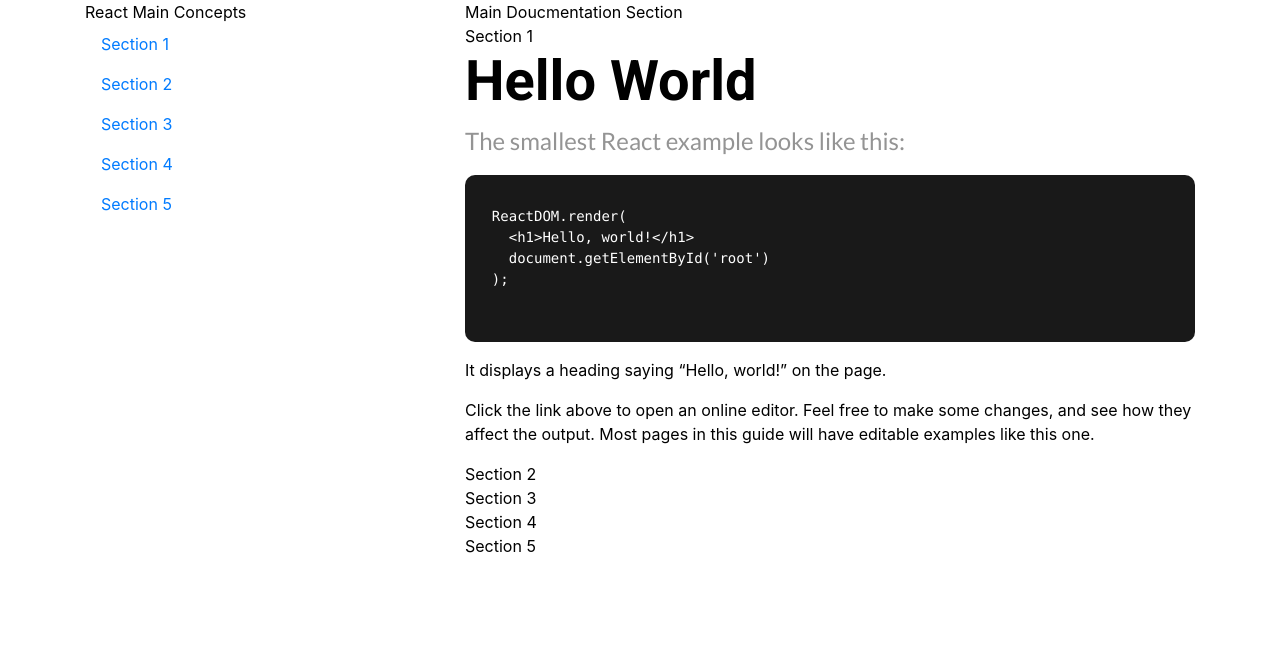
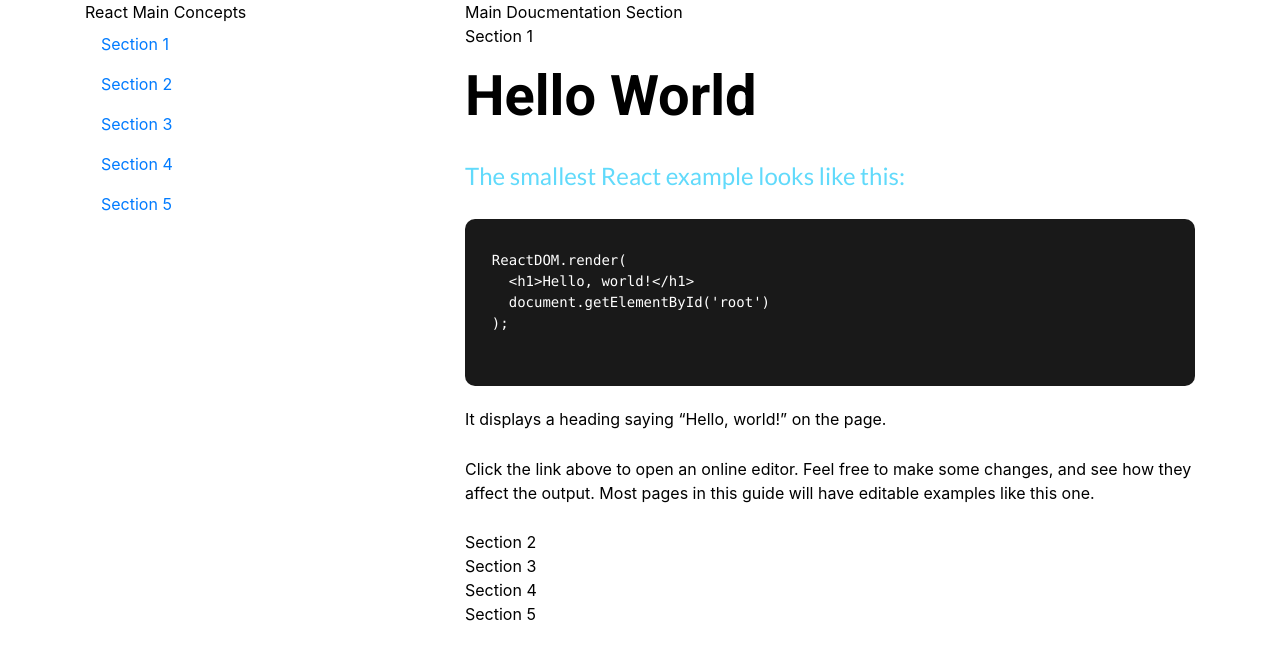
Before and after one commit to grimeswong/TechnicalDocumentationPage_FCC, a website: page src/index.html in a window 1280 px wide. Drawn offline with nearby package versions, Linux system fonts and the light colour scheme; files that its build step writes are made by us from their sources.

Commit message:
TDP-003: Styling for the section elements

```diff
--- a/src/css/style.scss
+++ b/src/css/style.scss
@@ -1,6 +1,6 @@
 @import "bootstrap";  // import bootstrap scss file from local storage
 
-* {
+body {
   margin: 0;
   padding: 0;
 }
@@ -10,6 +10,10 @@
   color: rgb(0,0,0);
 }
 
+p {
+  padding: 5px 0px;
+}
+
 pre {
   padding: 10px;
   color: rgb(255, 255, 255);
@@ -17,7 +21,12 @@
   border-radius: 10px;
 }
 
+.section-container {
+  margin: 20px 0;
+}
+
 .main-section-title {
+  padding: 15px 0px;
   font-size: 3.5em;
   font-weight: bold;
   font-family: Roboto, sans-serif;
@@ -27,5 +36,5 @@
   font-size: 1.5em;
   font-weight: 300;
   font-family: Lato, sans-serif;
-  color: rgb(148, 148, 148);
+  color: rgb(97, 218, 251);
 }
```
